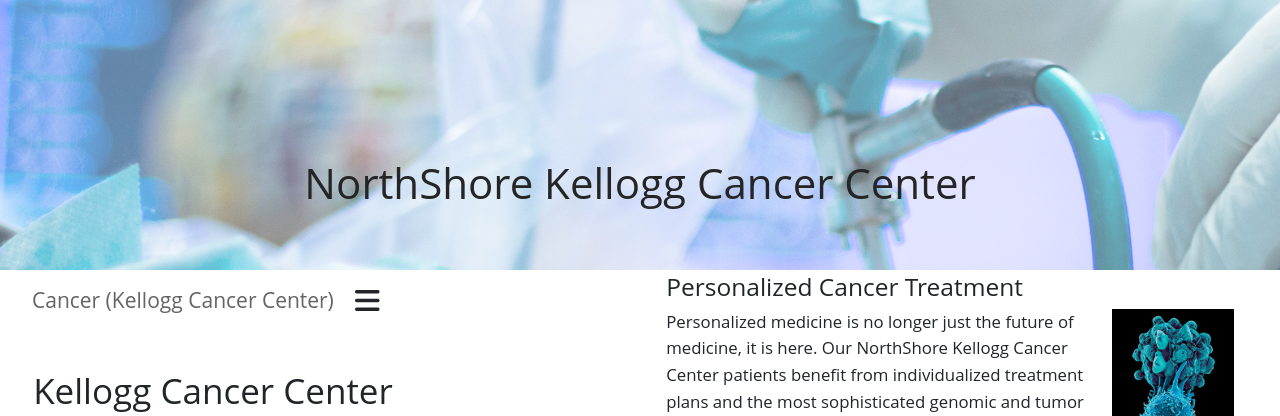
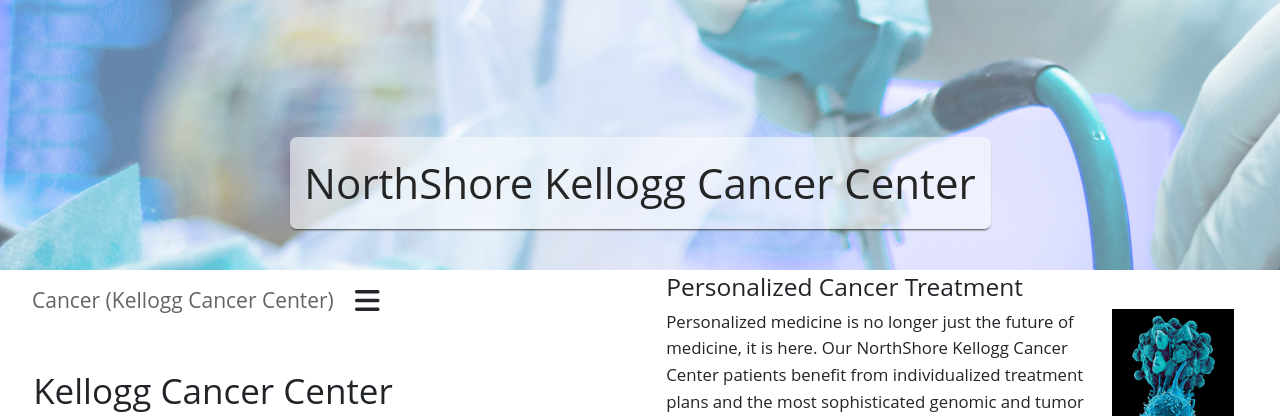
Before and after one commit to ebacerra/Northshore_HW, a plain HTML site: page index.html in a window 1280 px wide. Shown: the part 330-746 px from the top of the page. Drawn offline with nearby package versions, Linux system fonts and the light colour scheme.

Commit message:
addded a background on the section header - texts looks washed within the background element

```diff
--- a/style.css
+++ b/style.css
@@ -570,6 +570,7 @@
 }
 .top-bar-section {
   margin-bottom: 1rem;
+  text-align: center;
 }
 .top-bar-section .section-header + .cta-link {
   float: right;
@@ -588,9 +589,15 @@
 }
 
 .section-header {
-  padding: 1.5rem;
+  padding: 1.5rem 1rem;
   line-height: 1rem;
   text-align: center;
+  width: 701px;
+  align-content: center;
+  display: inline-block;
+  background: #fafbfd94;
+  border-radius: 0.5rem;
+  box-shadow: 0 2px 2px -1px #444343;
 }
 .section-header a {
   color: #252525;
```
